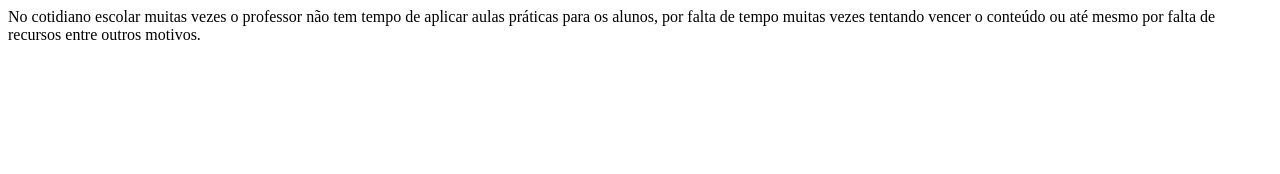
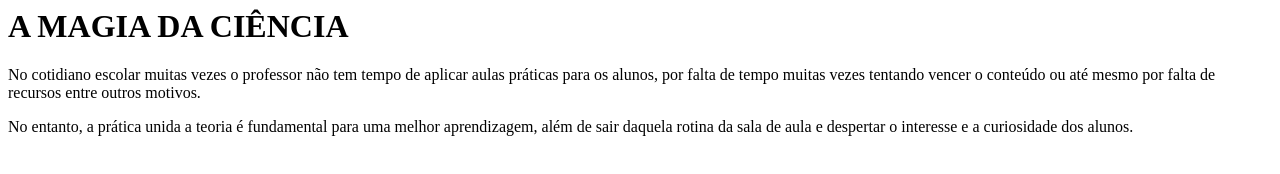
Before and after one commit to Criswisnienski/criswisnienski, a plain HTML site: page index.html in a window 1280 px wide. Drawn offline with Linux system fonts and the light colour scheme.

Commit message:
Update index.html

```diff
--- a/index.html
+++ b/index.html
@@ -1,4 +1,5 @@
+<h1>A MAGIA DA CIÊNCIA</h1>
 
 
-
-No cotidiano escolar muitas vezes o professor não tem tempo de aplicar aulas práticas para os alunos, por falta de tempo muitas vezes tentando vencer o conteúdo ou até mesmo por falta de recursos entre outros motivos.
+<p>No cotidiano escolar muitas vezes o professor não tem tempo de aplicar aulas práticas para os alunos, por falta de tempo muitas vezes tentando vencer o conteúdo ou até mesmo por falta de recursos entre outros motivos.</p>
+<p>No entanto, a prática unida a teoria é fundamental para uma melhor aprendizagem, além de sair daquela rotina da sala de aula e despertar o interesse e a curiosidade dos alunos.</p>
```
